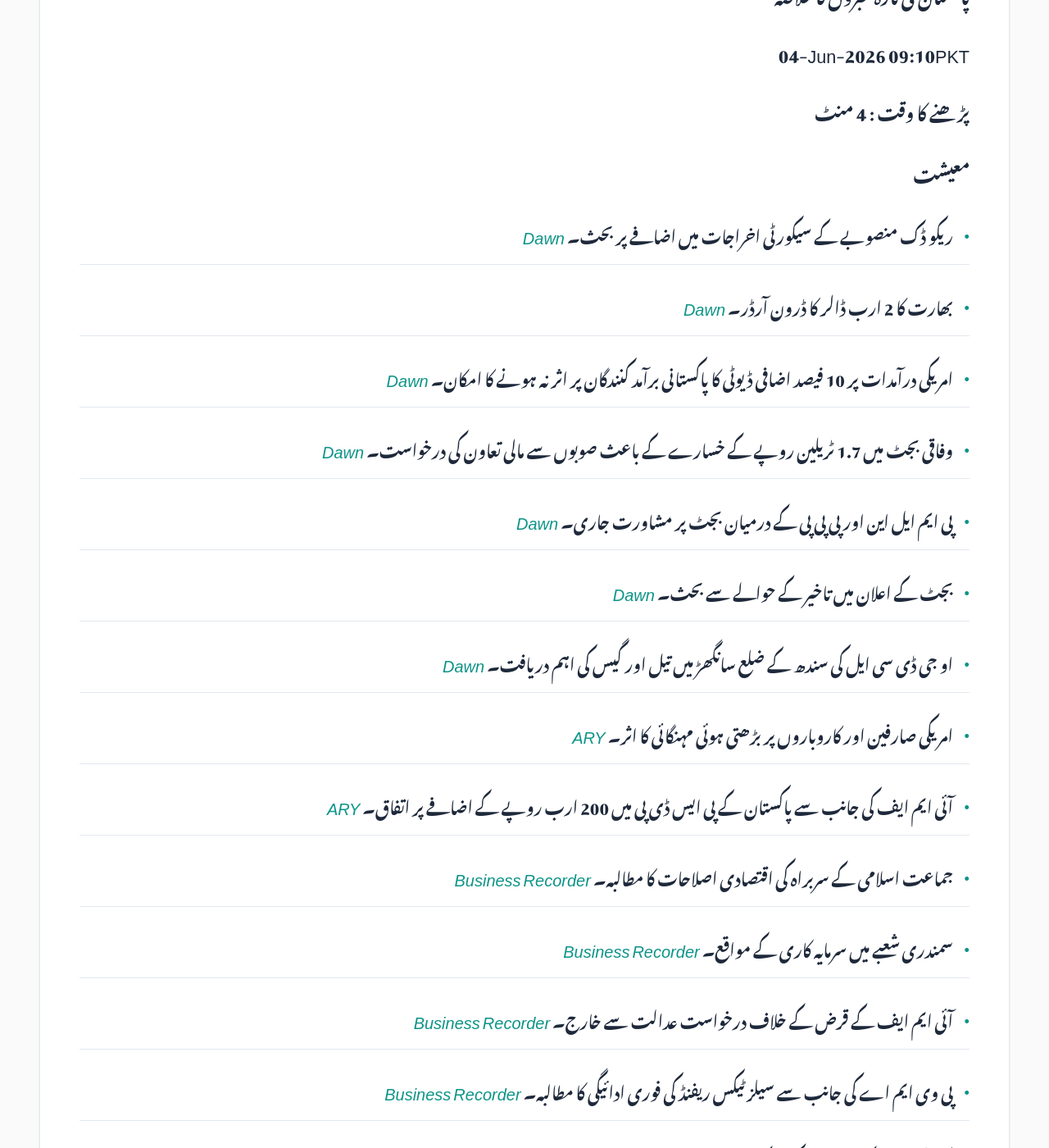
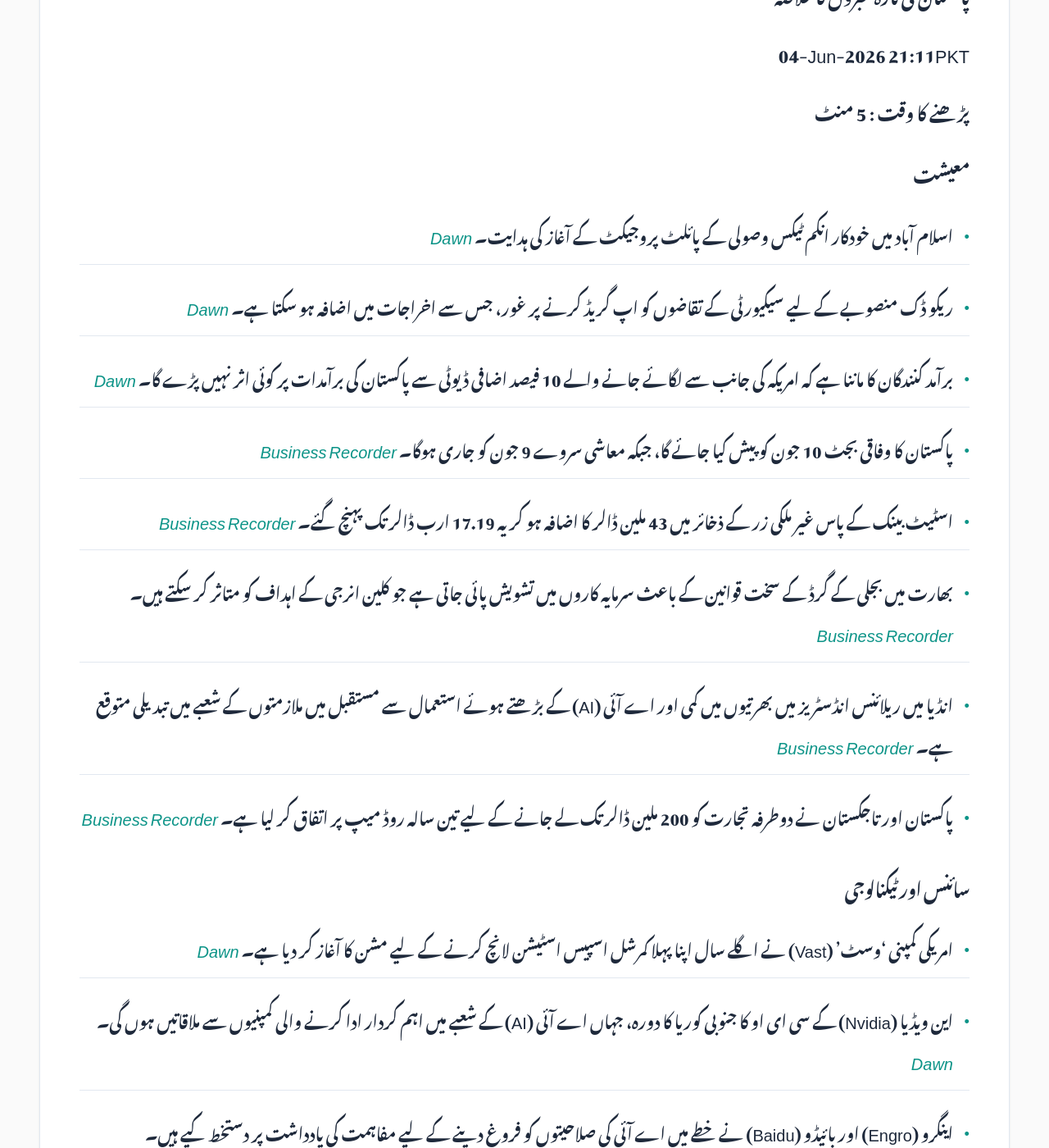
Before and after one commit to zsubzwary/news, a Jekyll site: the page built from ur/index.md, in a window 1280 px wide and 1400 px high, scrolled down 354 px. Shown: the whole window at 82% size. Built offline with Jekyll 4.4.1, drawn with Linux system fonts in a browser that asks for light colours; some web fonts are replaced; comment, search, counter and statistics services are not loaded; some of the changed text lies outside the part shown.

Commit message:
DateTime; 2026-06-04T16:11:37.750Z

```diff
--- a/ur/index.md
+++ b/ur/index.md
@@ -7,66 +7,53 @@ rtl: true
 
 پاکستان کی تازہ خبروں کا خلاصہ
 
- &lrm; 04-Jun-2026 09:10PKT
+ &lrm; 04-Jun-2026 21:11PKT
 
-پڑھنے کا وقت : 4 منٹ
+پڑھنے کا وقت : 5 منٹ
 
 ### معیشت
-- ریکو ڈک منصوبے کے سیکورٹی اخراجات میں اضافے پر بحث۔ *[Dawn](https://www.dawn.com/news/2005001/reko-diq-security-costs-increase-as-upgrades-discussed)*
-- بھارت کا 2 ارب ڈالر کا ڈرون آرڈر۔ *[Dawn](https://www.dawn.com/news/2005028/india-set-for-2bn-drone-order-in-biggest-buy)*
-- امریکی درآمدات پر 10 فیصد اضافی ڈیوٹی کا پاکستانی برآمد کنندگان پر اثر نہ ہونے کا امکان۔ *[Dawn](https://www.dawn.com/news/2005007/exporters-see-no-impact-of-10pc-us-duty)*
-- وفاقی بجٹ میں 1.7 ٹریلین روپے کے خسارے کے باعث صوبوں سے مالی تعاون کی درخواست۔ *[Dawn](https://www.dawn.com/news/2005018/provinces-asked-to-help-fill-massive-gap-in-budget)*
-- پی ایم ایل این اور پی پی پی کے درمیان بجٹ پر مشاورت جاری۔ *[Dawn](https://www.dawn.com/news/2004970/another-meeting-expected-as-pml-n-ppp-continue-budget-discussions-ahead-of-june-10-presentation)*
-- بجٹ کے اعلان میں تاخیر کے حوالے سے بحث۔ *[Dawn](https://www.dawn.com/news/2005041/budget-delay)*
-- او جی ڈی سی ایل کی سندھ کے ضلع سانگھڑ میں تیل اور گیس کی اہم دریافت۔ *[Dawn](https://www.dawn.com/news/2004950/ogdcl-makes-significant-oil-gas-discovery-in-sindhs-sanghar-district)*
-- امریکی صارفین اور کاروباروں پر بڑھتی ہوئی مہنگائی کا اثر۔ *[ARY](https://arynews.tv/federal-reserve-insights-on-current-economic-trends)*
-- آئی ایم ایف کی جانب سے پاکستان کے پی ایس ڈی پی میں 200 ارب روپے کے اضافے پر اتفاق۔ *[ARY](https://arynews.tv/major-headway-in-virtual-talks-as-imf-agrees-to-rs-200-billion-increase-in-pakistans-psdp)*
-- جماعت اسلامی کے سربراہ کی اقتصادی اصلاحات کا مطالبہ۔ *[Business Recorder](https://www.brecorder.com/news/40423914/ji-chief-demands-sweeping-economic-reforms)*
-- سمندری شعبے میں سرمایہ کاری کے مواقع۔ *[Business Recorder](https://www.brecorder.com/news/40423915/ports-logistics-blue-economy-initiatives-maritime-sector-offers-investment-opportunities-minister)*
-- آئی ایم ایف کے قرض کے خلاف درخواست عدالت سے خارج۔ *[Business Recorder](https://www.brecorder.com/news/40423916/petition-against-imf-loan-dismissed)*
-- پی وی ایم اے کی جانب سے سیلز ٹیکس ریفنڈ کی فوری ادائیگی کا مطالبہ۔ *[Business Recorder](https://www.brecorder.com/news/40423839/pvma-urges-fbr-to-release-billions-of-rupees-of-st-refunds)*
-- سسٹم لمیٹڈ کے منافع میں کمی کے عوامل۔ *[Business Recorder](https://www.brecorder.com/news/40423840/sys-spells-out-factors-behind-declining-q1-margins)*
-- برآمد کنندگان کی جانب سے فائنل ٹیکس ریجیم کی بحالی کا مطالبہ۔ *[Business Recorder](https://www.brecorder.com/news/40423843/nkati-president-demands-govt-restore-ftr)*
+- اسلام آباد میں خودکار انکم ٹیکس وصولی کے پائلٹ پروجیکٹ کے آغاز کی ہدایت۔ *[Dawn](https://www.dawn.com/news/2005199/pm-shehbaz-directs-launch-of-pilot-for-proposed-automated-tax-collection-system-in-islamabad)*
+- ریکو ڈک منصوبے کے لیے سیکیورٹی کے تقاضوں کو اپ گریڈ کرنے پر غور، جس سے اخراجات میں اضافہ ہو سکتا ہے۔ *[Dawn](https://www.dawn.com/news/2005001/reko-diq-security-costs-increase-as-upgrades-discussed)*
+- برآمد کنندگان کا ماننا ہے کہ امریکہ کی جانب سے لگائے جانے والے 10 فیصد اضافی ڈیوٹی سے پاکستان کی برآمدات پر کوئی اثر نہیں پڑے گا۔ *[Dawn](https://www.dawn.com/news/2005007/exporters-see-no-impact-of-10pc-us-duty)*
+- پاکستان کا وفاقی بجٹ 10 جون کو پیش کیا جائے گا، جبکہ معاشی سروے 9 جون کو جاری ہوگا۔ *[Business Recorder](https://www.brecorder.com/news/40423978/pakistan-govt-to-present-federal-budget-2026-27-on-june-10-official-confirms)*
+- اسٹیٹ بینک کے پاس غیر ملکی زر کے ذخائر میں 43 ملین ڈالر کا اضافہ ہو کر یہ 17.19 ارب ڈالر تک پہنچ گئے۔ *[Business Recorder](https://www.brecorder.com/news/40423977/sbp-held-foreign-exchange-reserves-rise-by-43mn-to-17.9bn)*
+- بھارت میں بجلی کے گرڈ کے سخت قوانین کے باعث سرمایہ کاروں میں تشویش پائی جاتی ہے جو کلین انرجی کے اہداف کو متاثر کر سکتے ہیں۔ *[Business Recorder](https://www.brecorder.com/news/40423984/indias-tougher-grid-rules-unsettle-investors-test-clean-energy-ambitions)*
+- انڈیا میں ریلائنس انڈسٹریز میں بھرتیوں میں کمی اور اے آئی (AI) کے بڑھتے ہوئے استعمال سے مستقبل میں ملازمتوں کے شعبے میں تبدیلی متوقع ہے۔ *[Business Recorder](https://www.brecorder.com/news/40423983/reliance-hiring-slump-is-calm-before-ai-storm)*
+- پاکستان اور تاجکستان نے دوطرفہ تجارت کو 200 ملین ڈالر تک لے جانے کے لیے تین سالہ روڈ میپ پر اتفاق کر لیا ہے۔ *[Business Recorder](https://www.brecorder.com/news/40423979/pakistan-tajikistan-agree-roadmap-to-boost-bilateral-trade-to-200mn)*
 
 ### سائنس اور ٹیکنالوجی
-- اوپن اے آئی کے سی ای او کا اے آئی ماڈلز کی منظوری کے حوالے سے امریکی قانون سازوں کو مشورہ۔ *[ARY](https://arynews.tv/openai-ceo-pushes-for-ai-testing-funding)*
-- گوگل کو برطانیہ میں اشاعتی اداروں کو اے آئی سرچ سے بچنے کا اختیار دینا ہوگا۔ *[ARY](https://arynews.tv/google-must-let-uk-publishers-opt-out-of-ai-search-under-new-rules)*
-- ٹیسلا کی جانب سے آسٹن میں بغیر نگرانی کے چلنے والی روبوٹیکسی کا آغاز۔ *[ARY](https://arynews.tv/tesla-rolls-out-unsupervised-robotaxis-in-austin)*
-
-### موسم
-- پاکستان میں جون سے اگست تک بارشوں میں کمی اور درجہ حرارت میں اضافے کی پیش گوئی۔ *[Dawn](https://www.dawn.com/news/2004951/below-normal-rainfall-above-normal-temperatures-expected-in-most-parts-of-country-from-june-to-august-pmd)*
-- کراچی اور لاہور سمیت مختلف شہروں کی موسمی صورتحال۔ *[Business Recorder](https://www.brecorder.com/news/40423830/the-weather)*
+- امریکی کمپنی 'وسٹ' (Vast) نے اگلے سال اپنا پہلا کمرشل اسپیس اسٹیشن لانچ کرنے کے لیے مشن کا آغاز کر دیا ہے۔ *[Dawn](https://www.dawn.com/news/2005177/vast-astronaut-mission-kicks-off-commercial-race-to-replace-iss)*
+- این ویڈیا (Nvidia) کے سی ای او کا جنوبی کوریا کا دورہ، جہاں اے آئی (AI) کے شعبے میں اہم کردار ادا کرنے والی کمپنیوں سے ملاقاتیں ہوں گی۔ *[Dawn](https://www.dawn.com/news/2005165/nvidia-ceo-mounts-charm-push-in-south-korea-with-tv-talk-show-baseball-appearances)*
+- اینگرو (Engro) اور بائیڈو (Baidu) نے خطے میں اے آئی کی صلاحیتوں کو فروغ دینے کے لیے مفاہمت کی یادداشت پر دستخط کیے ہیں۔ *[Business Recorder](https://www.brecorder.com/news/40423975/engro-and-baidu-enter-into-an-mou-to-explore-ai-capabilities-and-ecosystem-development-across-the-region)*
 
 ### سیاست
-- پولیس آپریشنز کو مرکزی بنانے کے لیے نئی اندرونی سیکورٹی پالیسی کی تیاری۔ *[Dawn](https://www.dawn.com/news/2005034/new-internal-security-policy-to-centralise-police-operations)*
-- مہمود خان اچکزئی کی ایف آئی آر کو چیلنج کرنے کی درخواست۔ *[Dawn](https://www.dawn.com/news/2005016/achakzai-challenges-fir-terms-countrys-issues-political)*
-- وکلاء کی ہڑتال کے دوران کیس لڑنے پر لائسنس معطل کرنے کے خلاف عدالت کا فیصلہ۔ *[Dawn](https://www.dawn.com/news/2005033/lawyers-cant-be-suspended-for-arguing-cases-during-strike-fcc)*
-- بلawal بھٹو کا جی بی انتخابات میں کامیابی کی صورت میں ڈیم کے متاثرین کے مسائل حل کرنے کا وعدہ۔ *[Dawn](https://www.dawn.com/news/2004941/bilawal-pledges-to-address-diamer-bhasha-dam-resettlement-issues-if-ppp-wins-gb-polls)*
-- بجلی کے شعبے میں ناقص کارکردگی پر افسران کے خلاف تادیبی کارروائی کا حکم۔ *[ARY](https://arynews.tv/discos-face-disciplinary-actions-for-poor-performance)*
-- سندھ حکومت کی جانب سے کراچی کے لیے ترقیاتی منصوبوں کی منظوری۔ *[Business Recorder](https://www.brecorder.com/news/40423841/sindh-govt-approves-development-projects)*
+- بلاول بھٹو زرداری نے گلیات بلتستان میں ریلی کے دوران پی پی پی کو بھاری اکثریت دینے کا مطالبہ کیا۔ *[Dawn](https://www.dawn.com/news/2005196/at-ghizer-rally-bilawal-urges-voters-to-give-ppp-heavy-mandate-to-safeguard-regions-rights)*
+- فارن آفس نے ان رپورٹس کی تردید کر دی ہے کہ اسحاق ڈار نے امریکی وزیر خارجہ کے ساتھ ملاقات میں ایران کے ایٹمی پروگرام سے متعلق معلومات شیئر کیں۔ *[Dawn](https://www.dawn.com/news/2005140/fo-rejects-reports-of-dar-sharing-intelligence-on-irans-nuclear-programme-during-meeting-with-rubio)*
 
 ### قومی
-- Ipsos سروے: صرف 22 فیصد پاکستانی سمجھتے ہیں کہ ملک صحیح سمت میں جا رہا ہے۔ *[Dawn](https://www.dawn.com/news/2004946/2-in-10-pakistanis-believe-country-is-on-right-track-ipsos-survey)*
-- ایم 5 موٹروے پر تیز رفتاری کی وجہ سے گاڑی کی ضبطی۔ *[ARY](https://arynews.tv/motorway-police-crack-down-on-speeding-as-driver-arrested-on-m-5)*
-- این بی پی کا ملازمین کی ذہنی صحت کے لیے اقدام۔ *[Business Recorder](https://www.brecorder.com/news/40423842/nbp-signs-mou-with-charter-for-compassion-pakistan)*
+- سپریم کورٹ نے نور مقدم کیس میں ظہیر جعفر کی نظر ثانی کی درخواست مسترد کرتے ہوئے سزائے موت برقرار رکھی۔ *[Dawn](https://www.dawn.com/news/2005168/noor-mukadam-case-sc-dismisses-zahir-jaffers-review-plea-upholds-death-sentence)*
+- پی ٹی آئی رہنماؤں کو اڈیالہ جیل میں عمران خان سے ملاقات کی اجازت دینے سے ایک بار پھر روک دیا گیا۔ *[Dawn](https://www.dawn.com/news/2005201/pti-leaders-once-again-barred-from-meeting-imran-khan-at-adiala-jail)*
+- سندھ ہائی کورٹ نے جیکب آباد کے ایک نو بیاہتا جوڑے کو تحفظ فراہم کرنے کا حکم دیا۔ *[Dawn](https://www.dawn.com/news/2005182/shc-orders-protection-for-newlywed-jacobabad-couple-after-angry-relatives-torch-village)*
+- وفاق نے پولیس آپریشنز کو مرکزی حیثیت دینے کے لیے ایک نئی اندرونی سیکیورٹی پالیسی پر کام شروع کر دیا ہے۔ *[Dawn](https://www.dawn.com/news/2005034/new-internal-security-policy-to-centralise-police-operations)*
+- وزیر اطلاعات نے عیسائی کمیونٹی کے وفد سے ملاقات میں اقلیتوں کے حقوق کے تحفظ کا یقین دلایا۔ *[Dawn](https://www.dawn.com/news/2005125/govt-committed-to-protecting-rights-of-minorities-info-minister-says-in-meeting-with-delegation-from-christian-community)*
+- مہمود خان اچکزئی نے چمن میں اپنے خلاف درج ایف آئی آر کو چیلنج کرتے ہوئے اسے سیاسی قرار دیا۔ *[Dawn](https://www.dawn.com/news/2005016/achakzai-challenges-fir-terms-countrys-issues-political)*
 
 ### بین الاقوامی
-- امریکی ایوان میں ایران کے خلاف جنگ ختم کرنے کی قرارداد کی منظوری۔ *[Dawn](https://www.dawn.com/news/2005046/us-house-passes-resolution-calling-for-end-to-war-on-iran-rebuking-trump)*
-- امریکی وزیر خارجہ کا کہنا ہے کہ ایران کے خلاف فوجی آپریشن مکمل ہو چکا ہے۔ *[Dawn](https://www.dawn.com/news/2004963/rubio-declares-us-operation-against-iran-over-claims-washington-achieved-military-objectives)*
-- ٹرمپ کا نتن یاہو کے ساتھ فون کال اور لبنان کے تنازع پر ناراضگی کا انکشاف۔ *[Dawn](https://www.dawn.com/news/2004906/i-was-a-little-bit-perturbed-trump-confirms-expletive-laden-phone-call-with-netanyahu)*
-- اسرائیل کا مغربی کنارے میں بستیوں کی توسیع کا منصوبہ۔ *[Dawn](https://www.dawn.com/news/2004930/israel-plans-major-expansion-of-west-bank-settlements-on-occupied-palestinian-land)*
-- دہلی کے ایک ہوٹل میں آگ لگنے سے 21 افراد ہلاک، جن میں 18 غیر ملکی شامل ہیں۔ *[Business Recorder](https://www.brecorder.com/news/40423919/18-foreign-nationals-among-21-killed-in-delhi-hotel-fire)*
-- لبنان اور غزہ پر اسرائیلی حملوں میں جانی نقصان۔ *[Business Recorder](https://www.brecorder.com/news/40423848/lebanon-says-at-least-9-dead-as-israel-strikes-near-beirut)*
-- یوکرین کے ڈرونز کا سینٹ پیٹرزبرگ میں حملے۔ *[Business Recorder](https://www.brecorder.com/news/40423846/ukrainian-drones-hit-saint-petersburg-as-russian-davos-opens)*
-- اقوام متحدہ کی سلامتی کونسل کے لیے نئے ارکان کا انتخاب۔ *[Business Recorder](https://www.brecorder.com/news/40423847/austria-portugal-trinidad-and-tobago-and-zimbabwe-elected-to-unsc)*
+- ایران کے سپریم لیڈر نے کہا ہے کہ دشمن 'ہائبرڈ وارفیئر' کے ذریعے ملک میں تقسیم پیدا کرنے کی کوشش کر رہے ہیں۔ *[Dawn](https://www.dawn.com/news/2005155/irans-supreme-leader-says-adversaries-using-hybrid-warfare-aimed-at-creating-divisions)*
+- امریکی ایوان کے نمائندوں نے ایران کے خلاف جنگ ختم کرنے کے لیے ایک قرارداد منظور کر لی ہے۔ *[Dawn](https://www.dawn.com/news/2005046/us-house-passes-resolution-calling-for-end-to-war-on-iran-rebuking-trump)*
+- اسرائیل اور لبنان کے درمیان ممکنہ جنگ بندی کے معاہدے پر اتفاق ہوا، تاہم اس کے لیے مکمل آگباری کا خاتمہ ضروری ہے۔ *[Dawn](https://www.dawn.com/news/2005110/israel-lebanon-agree-to-conditional-ceasefire)*
+- شمالی کوریا کے رہنما کم جونگ ان نے ایٹمی ہتھیاروں کی پیداوار میں تیزی لانے کی ہدایت جاری کی ہے۔ *[Dawn](https://www.dawn.com/news/2005144/north-koreas-kim-calls-for-exponential-nuclear-expansion-after-inspecting-new-plant)*
+- بھارت نے ڈرون خریدنے کے لیے 2 ارب ڈالر کا بڑا آرڈر دینے کی تیاری کر لی ہے۔ *[Dawn](https://www.dawn.com/news/2005028/india-set-for-2bn-drone-order-in-biggest-buy)*
+- بنگلہ دیش نے بھارت کی جانب سے غیر قانونی طور پر لوگوں کو ملک میں داخل کرنے کی کوششوں کو ناکام بنانے کا دعویٰ کیا ہے۔ *[Business Recorder](https://www.brecorder.com/news/40423976/bangladesh-says-it-foiled-multiple-attempts-by-india-to-force-people-into-the-country)*
+- ڈونلڈ ٹرمپ نے ٹوڈ بلینچ کو امریکی اٹارنی جنرل مقرر کرنے کا اعلان کیا ہے۔ *[Business Recorder](https://www.brecorder.com/news/40423969/trump-says-he-will-nominate-todd-blanche-as-us-attorney-general)*
 
 ### کھیل
-- ایشین گیمز کے حوالے سے سوریا کمار کے بارے میں خبر۔ *[ARY](https://arynews.tv/suryakumar-out-sooryavanshi-in-for-asian-games)*
-
-### صحت
-- ایبولہ کے پھیلاؤ پر عالمی ادارہ صحت کا بیان۔ *[Dawn](https://www.dawn.com/news/2004961/ebola-had-big-head-start-but-response-catching-up-who)*
-- پاکستان میں تمباکو نوشی کے استعمال میں کمی کا سروے۔ *[Business Recorder](https://www.brecorder.com/news/40423917/tobacco-consumption-declines-survey)*
+- پاکستان نے آسٹریلیا کے خلاف تیسرے ون ڈے میچ میں اسے 157 رنز پر قرار دے دیا۔ *[Business Recorder](https://www.brecorder.com/news/40423985/shaheen-led-pakistan-dismisses-australia-for-157-in-third-odi)*
+- میرہ آندریوا فرینچ اوپن کے فائنل میں پہنچ گئیں۔ *[Business Recorder](https://www.brecorder.com/news/40423981/andreeva-dismisses-kostyuk-to-reach-french-open-final)*
+- پیپ گوارڈیولا کے مین سٹی سے علیحدگی کے فیصلے پر کلب کے چیئرمین نے اہم انکشافات کیے ہیں۔ *[Business Recorder](https://www.brecorder.com/news/40423971/guardiola-quit-100-times-before-final-exit-says-man-city-chairman)*
+- سارہ ایرانی اور اینڈرییا ویواسوری نے فرینچ اوپن مکسڈ ڈبلز کا ٹائٹل برقرار رکھا۔ *[Business Recorder](https://www.brecorder.com/news/40423970/errani-and-vavassori-retain-french-open-mixed-doubles-title)*
 
 ### دیگر
-- بن افلیک اور جینیفر گارنر کے تعلقات کے حوالے سے خبر۔ *[ARY](https://arynews.tv/garners-love-triangle-affleck-presence-shakes-relationship)*
-- موسمیاتی تبدیلیوں اور ان کے سیاسی اثرات پر تجزیہ۔ *[Dawn](https://www.dawn.com/news/2005045/weaponising-climate)*
+- کرس ہیمسورتھ کی فیملی پاسپورٹ کے مسئلے کی وجہ سے ایئرپورٹ پر پھنس گئی۔ *[ARY](https://arynews.tv/chris-hemsworths-passport-mix-up-leaves-family-stuck-at-airport)*
+- ایلون مسک کی بیٹی ویوین کا رن وے پر نظر آنا۔ *[ARY](https://arynews.tv/elon-musks-daughter-vivian-rewrites-her-own-runway)*
+- مشہور گلوکارہ دعا لیپا اور کالم ٹرنر کی شادی کی تقریبات کے لیے اٹلی کے شہر پیسلی پہنچ گئے۔ *[Business Recorder](https://www.brecorder.com/news/40423986/newlyweds-dua-lipa-and-callum-turner-arrive-in-sicily-for-wedding-celebrations)*
```
